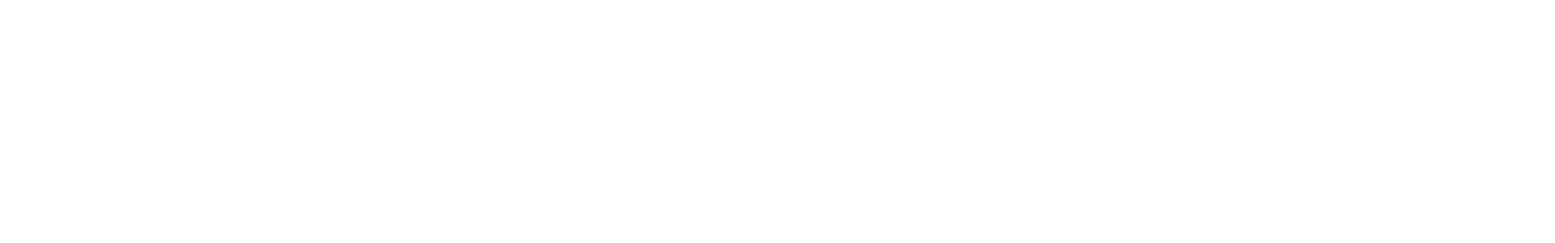
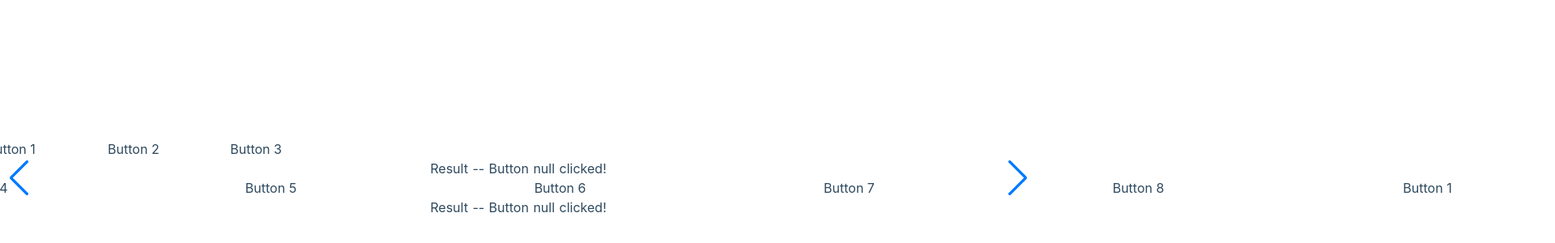
Before and after one commit to erik-trantt/vue-nuxt-template, a Nuxt app: page /carousel-page in a window 1280 px wide. Before the commit this address had no page. Shown: the part 180-480 px from the top of the page at 81% size, 1920 px wide, since content can reach past the window. Built offline with nearby package versions, Linux system fonts and the light colour scheme; what vue-mq would draw is missing.

Commit message:
update carousel looping without swiper navtive loop

```diff
--- a/package.json
+++ b/package.json
@@ -15,6 +15,7 @@
     "generate": "nuxt generate"
   },
   "dependencies": {
+    "lodash": "^4.17.0",
     "nuxt-mq": "^2.0.2",
     "nuxt-start": "^2.15.7",
     "swiper": "^6.8.0",
--- /dev/null
+++ b/src/components/carousels/loop-with-js.vue
@@ -0,0 +1,237 @@
+<template>
+  <section class="w-full relative">
+    <div ref="container" class="swiper-container">
+      <div class="swiper-wrapper">
+        <button
+          v-for="(num, index) in swiperData"
+          :key="index"
+          type="button"
+          class="
+            swiper-slide
+            rounded
+            bg-black
+            text-white
+            font-bold
+            uppercase
+            p-3
+            w-1/6
+          "
+          @click="setResult(num.toString())"
+        >
+          Button {{ num }}
+        </button>
+      </div>
+    </div>
+
+    <!-- If we need navigation buttons -->
+    <div
+      ref="prevButton"
+      class="swiper-button-prev w-1/6"
+      @click.self="slidePrev"
+    ></div>
+    <div
+      ref="nextButton"
+      class="swiper-button-next w-1/6"
+      @click.self="slideNext"
+    ></div>
+
+    <div class="my-8">
+      Result -- Button <span class="font-bold">{{ result }}</span> clicked!
+    </div>
+
+    <div ref="diagnosis" class="text-left h-[25vh] w-64 mx-auto"></div>
+  </section>
+</template>
+
+<script lang="ts">
+import { Vue, Component, Prop, Ref } from "vue-property-decorator";
+import { Swiper } from "swiper";
+// import { last as _last, first as _first } from "lodash";
+
+@Component
+export default class SwiperLoopWithJs extends Vue {
+  @Prop({ type: Array, default: [] })
+  readonly data!: (string | number | HTMLElement)[];
+
+  @Prop({ default: 0 })
+  readonly prependNumber!: number;
+
+  @Prop({ default: 0 })
+  readonly appendNumber!: number;
+
+  @Prop({ default: 0 })
+  readonly offsetLeft!: number;
+
+  @Prop({ default: 0 })
+  readonly offsetRight!: number;
+
+  @Ref()
+  readonly container!: HTMLDivElement;
+
+  @Ref()
+  readonly nextButton!: HTMLDivElement;
+
+  @Ref()
+  readonly prevButton!: HTMLDivElement;
+
+  @Ref()
+  readonly diagnosis!: HTMLDivElement;
+
+  swiper!: Swiper;
+
+  shownIndex = 0;
+
+  result: string | null = "null";
+
+  get swiperData(): (string | number | HTMLElement)[] {
+    const slidesToPrepend =
+      isNaN(Number(this.prependNumber)) || this.prependNumber <= 0
+        ? []
+        : this.data.slice(-this.prependNumber);
+    const slidesToAppend =
+      isNaN(Number(this.appendNumber)) || this.appendNumber <= 0
+        ? []
+        : this.data.slice(0, this.appendNumber);
+
+    return [...slidesToPrepend, ...this.data, ...slidesToAppend];
+  }
+
+  mounted(): void {
+    this.swiper = new Swiper(this.container, {
+      speed: 300,
+      navigation: true,
+      spaceBetween: 16,
+      slidesPerView: 3,
+      freeMode: true,
+      freeModeSticky: true,
+      freeModeMomentum: false,
+      breakpoints: {
+        400: {
+          slidesPerView: 4,
+        },
+      },
+    });
+
+    this.swiper.activeIndex = this.prependNumber;
+    this.shownIndex = this.prependNumber;
+    this.swiper.slideReset();
+
+    this.swiper.on("touchEnd", (swiper, _ev) => {
+      const TOLERANCE = 5;
+
+      if (_ev.target === this.prevButton || _ev.target === this.nextButton) {
+        return;
+      }
+
+      if (this.isBeginning && swiper.touches.diff >= TOLERANCE) {
+        setTimeout(() => {
+          this.slideToLast();
+        }, 100);
+      } else if (this.isEnd && swiper.touches.diff <= -TOLERANCE) {
+        setTimeout(() => {
+          this.slideToFirst();
+        }, 100);
+      }
+
+      // this.displayDiagnosis();
+    });
+
+    this.swiper.on("beforeTransitionStart", () => {
+      this.displayDiagnosis();
+    });
+
+    this.swiper.on("slideChange", () => {
+      this.shownIndex = this.swiper.realIndex;
+    });
+
+    // console.log(this.swiper);
+  }
+
+  get currentSlidesPerView(): number {
+    return this.swiper.params.slidesPerView &&
+      this.swiper.params.slidesPerView !== "auto"
+      ? Number(this.swiper.params.slidesPerView)
+      : 0;
+  }
+
+  get rightMostIndex(): number {
+    return (
+      this.swiperData.length -
+      this.currentSlidesPerView -
+      this.appendNumber +
+      this.offsetRight
+    );
+  }
+
+  get leftMostIndex(): number {
+    return this.prependNumber - this.offsetLeft;
+  }
+
+  get isEnd(): boolean {
+    return this.shownIndex > this.rightMostIndex || this.swiper.isEnd;
+  }
+
+  get isBeginning(): boolean {
+    return this.shownIndex < this.leftMostIndex || this.swiper.isBeginning;
+  }
+
+  slideNext(): void {
+    // console.log("slideNext", this.isEnd);
+    this.shownIndex += 1;
+    if (this.isEnd) {
+      this.slideToFirst();
+    } else {
+      this.swiper.slideNext();
+    }
+  }
+
+  slidePrev(): void {
+    // console.log("slidePrev", this.isBeginning);
+    this.shownIndex -= 1;
+    if (this.isBeginning) {
+      this.slideToLast();
+    } else {
+      this.swiper.slidePrev();
+    }
+  }
+
+  slideToFirst(): void {
+    this.swiper.slideToLoop(this.leftMostIndex + this.offsetLeft, 0, false);
+  }
+
+  slideToLast(): void {
+    this.swiper.slideTo(this.rightMostIndex - this.offsetRight, 0, false);
+  }
+
+  setResult(text: string): void {
+    this.result = text;
+  }
+
+  displayDiagnosis(): void {
+    if (!this.diagnosis) {
+      return;
+    }
+
+    this.diagnosis.innerHTML = `
+        this.swiperData.length ${this.swiperData.length} <br />
+        swiper.realIndex ${this.swiper.realIndex} <br />
+        shownIndex ${this.shownIndex} <br />
+        swiper.isBeginning ${this.swiper.isBeginning} <br />
+        isBeginning ${this.isBeginning} <br />
+        isBeginning ${this.prependNumber} <br />
+        swiper.isEnd ${this.swiper.isEnd} <br />
+        isEnd ${this.isEnd} <br />
+        isEnd ${
+          this.swiperData.length - this.currentSlidesPerView - this.appendNumber
+        } <br />
+        swiper.params.slidesPerView ${this.swiper.params.slidesPerView} <br />
+      `;
+  }
+}
+</script>
+
+<style lang="postcss" scoped>
+.swiper-container {
+  @apply w-2/3;
+}
+</style>
--- /dev/null
+++ b/src/components/carousels/loop-with-swiper.vue
@@ -0,0 +1,138 @@
+<template>
+  <section class="w-full relative">
+    <div ref="container" class="swiper-container">
+      <div class="swiper-wrapper">
+        <button
+          v-for="(num, index) in swiperData"
+          :key="index"
+          type="button"
+          class="
+            swiper-slide
+            rounded
+            bg-black
+            text-white
+            font-bold
+            uppercase
+            p-3
+            w-1/6
+          "
+          @click="setResult(num.toString())"
+        >
+          Button {{ num }}
+        </button>
+      </div>
+    </div>
+
+    <!-- If we need navigation buttons -->
+    <div
+      ref="prevButton"
+      class="swiper-button-prev w-1/6"
+      @click.self="slidePrev"
+    ></div>
+    <div
+      ref="nextButton"
+      class="swiper-button-next w-1/6"
+      @click.self="slideNext"
+    ></div>
+
+    <div class="my-8">
+      Result -- Button <span class="font-bold">{{ result }}</span> clicked!
+    </div>
+
+    <div ref="diagnosis" class="text-left h-[25vh] w-64 mx-auto"></div>
+  </section>
+</template>
+
+<script lang="ts">
+import { Vue, Component, Prop, Ref } from "vue-property-decorator";
+import { Swiper } from "swiper";
+
+@Component
+export default class SwiperLoop extends Vue {
+  @Prop({ type: Array, default: [] })
+  readonly data!: (string | number | HTMLElement)[];
+
+  @Ref()
+  readonly container!: HTMLDivElement;
+
+  @Ref()
+  readonly nextButton!: HTMLDivElement;
+
+  @Ref()
+  readonly prevButton!: HTMLDivElement;
+
+  @Ref()
+  readonly diagnosis!: HTMLDivElement;
+
+  swiper!: Swiper;
+
+  shownIndex: number | null = null;
+
+  result: string | null = "null";
+
+  get swiperData(): (string | number | HTMLElement)[] {
+    return this.data;
+  }
+
+  mounted(): void {
+    this.swiper = new Swiper(this.container, {
+      speed: 300,
+      loop: true,
+      navigation: true,
+      spaceBetween: 16,
+      slidesPerView: 3,
+      freeMode: true,
+      freeModeSticky: true,
+      breakpoints: {
+        400: {
+          slidesPerView: 4,
+        },
+      },
+    });
+
+    this.swiper.on("slideChange", () => {
+      this.shownIndex = this.swiper.realIndex;
+    });
+  }
+
+  slideNext(): void {
+    // console.log("slideNext", this.isEnd);
+
+    if (this.swiper) {
+      this.swiper.slideNext();
+    }
+  }
+
+  slidePrev(): void {
+    // console.log("slidePrev", this.isBeginning);
+
+    if (this.swiper) {
+      this.swiper.slidePrev();
+    }
+  }
+
+  setResult(text: string): void {
+    this.result = text;
+  }
+
+  displayDiagnosis(): void {
+    if (!this.diagnosis) {
+      return;
+    }
+
+    this.diagnosis.innerHTML = `
+        this.swiperData.length ${this.swiperData.length} <br />
+        swiper.isBeginning ${this.swiper.isBeginning} <br />
+        swiper.isEnd ${this.swiper.isEnd} <br />
+        swiper.realIndex ${this.swiper.realIndex} <br />
+        swiper.params.slidesPerView ${this.swiper.params.slidesPerView} <br />
+      `;
+  }
+}
+</script>
+
+<style lang="postcss" scoped>
+.swiper-container {
+  @apply w-2/3;
+}
+</style>
--- /dev/null
+++ b/src/pages/carousel-page.vue
@@ -0,0 +1,25 @@
+<template>
+  <div class="w-full">
+    <swiper-loop-with-js
+      :data="data"
+      :append-number="3"
+      :prepend-number="3"
+      :offset-left="3"
+      :offset-right="3"
+      class="h-[50vh] py-4"
+    ></swiper-loop-with-js>
+
+    <swiper-loop :data="data" class="h-[50vh] py-4"></swiper-loop>
+  </div>
+</template>
+
+<script lang="ts">
+import { Vue, Component } from "vue-property-decorator";
+import SwiperLoopWithJs from "~/components/carousels/loop-with-js.vue";
+import SwiperLoop from "~/components/carousels/loop-with-swiper.vue";
+
+@Component({ components: { SwiperLoopWithJs, SwiperLoop } })
+export default class CarouselPage extends Vue {
+  data = [1, 2, 3, 4, 5, 6, 7, 8];
+}
+</script>
--- a/src/pages/index.vue
+++ b/src/pages/index.vue
@@ -2,7 +2,10 @@
   <section class="h-screen w-3/4 mx-auto">
     <div>hello world {{ timestamp }}</div>
     <div>
-      <nuxt-link to="./swiper" class="text-white bg-black font-bold uppercase">
+      <nuxt-link
+        to="./carousel-page"
+        class="text-white bg-black font-bold uppercase"
+      >
         See Swiper
       </nuxt-link>
     </div>
```
Also changed, not shown: 1 other file (tests, documents, lock files or other folders).
